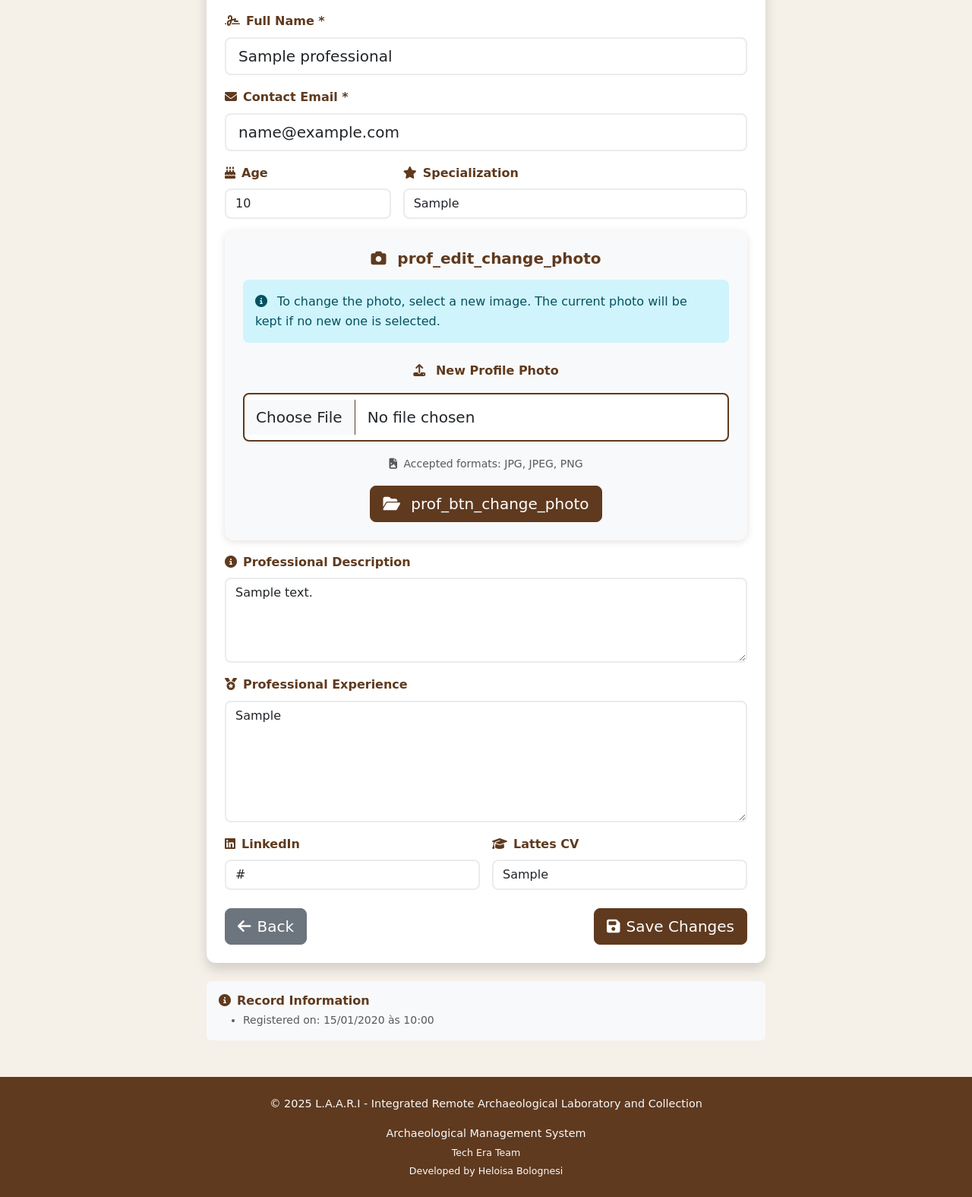
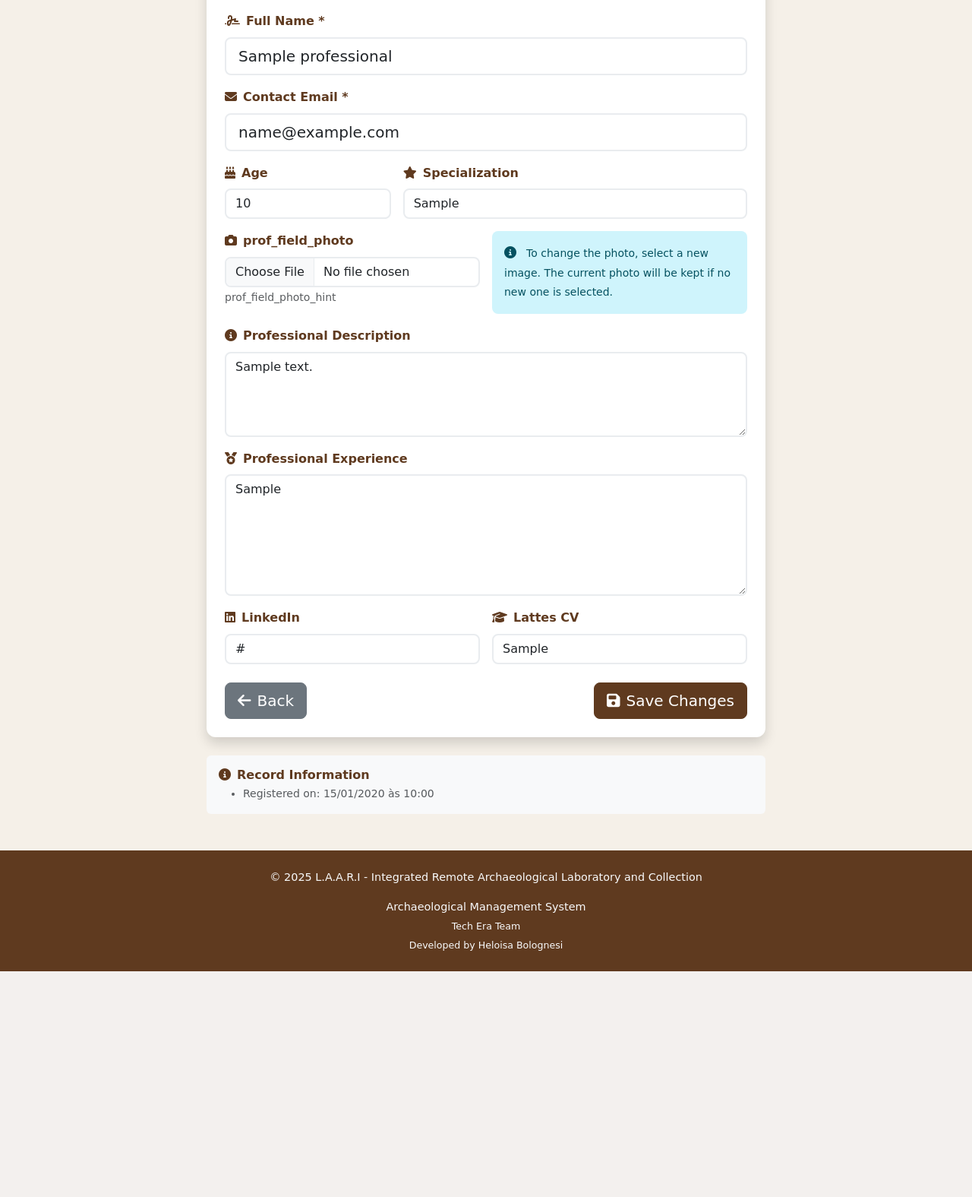
Before and after one commit to heloisabolognesi/teste22, a Flask app: page /editar_profissional/1 in a window 1280 px wide. Shown: the part 477-2052 px from the top of the page at 76% size. After the commit the page ends 1755 px from the top, so only its background shows below. Run offline with Flask 3, Linux system fonts and the light colour scheme; a user stored in the database is signed in; tables that the repository leaves empty hold one stand-in row (values such as "Sample post"); some libraries are stand-ins or nearby versions; some web fonts are replaced.

Commit message:
Standardize professional photo upload to match artifact layout
Update templates/editar_profissional.html to use the same HTML structure, CSS classes, and styling as the artifact photo upload component, ensuring visual consistency.

Replit-Commit-Author: Agent
Replit-Commit-Session-Id: 91bfc21d-135f-4f37-bb75-e9b5d890c340
Replit-Commit-Checkpoint-Type: full_checkpoint
Replit-Commit-Event-Id: 93b0cb6a-5487-42fc-a6d1-1790e75d6a33
Replit-Commit-Screenshot-Url: https://storage.googleapis.com/screenshot-production-us-central1/86f88c59-1b27-4410-98b4-2d7b6d49d99b/91bfc21d-135f-4f37-bb75-e9b5d890c340/zngYZTq

```diff
--- a/templates/editar_profissional.html
+++ b/templates/editar_profissional.html
@@ -98,97 +98,31 @@
                             {% endif %}
                         </div>
 
-                        <!-- Seção de Upload de Foto de Perfil -->
-                        <div class="col-12">
-                            <div class="card bg-light border-2 border-dashed">
-                                <div class="card-body p-4">
-                                    <h5 class="fw-bold mb-3 text-center">
-                                        <i class="fas fa-camera me-2 text-archaeological"></i>
-                                        {% if professional.profile_photo %}
-                                        <span data-i18n="prof_edit_change_photo">Alterar Foto de Perfil</span>
-                                        {% else %}
-                                        <span data-i18n="prof_edit_add_photo">Adicionar Foto de Perfil</span>
-                                        {% endif %}
-                                    </h5>
+                        <!-- Foto de Perfil - Mesmo estilo do upload de artefatos -->
+                        <div class="col-md-6">
+                            <label for="profile_photo" class="form-label fw-bold">
+                                <i class="fas fa-camera me-2"></i><span data-i18n="prof_field_photo">Foto do Profissional</span>
+                            </label>
+                            <input type="file" class="form-control" id="profile_photo" name="profile_photo" accept=".jpg,.jpeg,.png">
+                            <small class="form-text text-muted" data-i18n="prof_field_photo_hint">Formatos aceitos: JPG, JPEG, PNG</small>
+                            {% if form.profile_photo.errors %}
+                                <div class="invalid-feedback d-block">
+                                    {% for error in form.profile_photo.errors %}{{ error }}{% endfor %}
+                                </div>
+                            {% endif %}
+                        </div>
 
-                                    <div class="alert alert-info mb-4">
-                                        <i class="fas fa-info-circle me-2"></i>
-                                        {% if professional.profile_photo %}
-                                        <span data-i18n="prof_edit_photo_note">Para alterar a foto, selecione uma nova imagem abaixo. A foto atual será mantida se nenhuma nova for selecionada.</span>
-                                        {% else %}
-                                        <span data-i18n="prof_edit_photo_add_note">Adicione uma foto para o perfil do profissional usando o botão abaixo.</span>
-                                        {% endif %}
-                                    </div>
-
-                                    <!-- Input de arquivo explícito e visível -->
-                                    <div class="mb-3">
-                                        <label for="profile_photo" class="form-label fw-bold d-block text-center mb-3">
-                                            <i class="fas fa-upload me-2"></i>
-                                            {% if professional.profile_photo %}
-                                            <span data-i18n="prof_edit_new_photo">Selecionar Nova Foto</span>
-                                            {% else %}
-                                            <span data-i18n="prof_edit_select_photo">Selecionar Foto</span>
-                                            {% endif %}
-                                        </label>
-
-                                        <!-- Input file explícito -->
-                                        <input type="file"
-                                               class="form-control form-control-lg"
-                                               id="profile_photo"
-                                               name="profile_photo"
-                                               accept="image/png, image/jpeg, image/jpg"
-                                               style="border: 2px solid #5F3A1F; padding: 15px;">
-
-                                        <div class="text-center mt-3">
-                                            <small class="text-muted">
-                                                <i class="fas fa-file-image me-1"></i>
-                                                <span data-i18n="prof_photo_formats">Formatos aceitos: JPG, JPEG, PNG (máx. 5MB)</span>
-                                            </small>
-                                        </div>
-                                    </div>
-
-                                    <!-- Botão estilizado para selecionar arquivo (alternativo) -->
-                                    <div class="text-center mt-3">
-                                        <label for="profile_photo" class="btn btn-archaeological btn-lg" style="cursor: pointer;">
-                                            <i class="fas fa-folder-open me-2"></i>
-                                            {% if professional.profile_photo %}
-                                            <span data-i18n="prof_btn_change_photo">Escolher Nova Foto</span>
-                                            {% else %}
-                                            <span data-i18n="prof_btn_add_photo">Escolher Foto de Perfil</span>
-                                            {% endif %}
-                                        </label>
-                                    </div>
-
-                                    <!-- Preview do arquivo selecionado -->
-                                    <div id="photo-preview-container" class="text-center mt-3" style="display: none;">
-                                        <p class="text-success fw-bold mb-2">
-                                            <i class="fas fa-check-circle me-1"></i>
-                                            <span data-i18n="prof_photo_selected">Arquivo selecionado:</span>
-                                        </p>
-                                        <p id="photo-filename" class="text-muted"></p>
-                                    </div>
-
-                                    {% if form.profile_photo.errors %}
-                                        <div class="alert alert-danger mt-3">
-                                            {% for error in form.profile_photo.errors %}{{ error }}{% endfor %}
-                                        </div>
-                                    {% endif %}
-                                </div>
+                        <!-- Nota sobre foto atual -->
+                        <div class="col-md-6 d-flex align-items-end">
+                            <div class="alert alert-info mb-0 w-100">
+                                <i class="fas fa-info-circle me-2"></i>
+                                {% if professional.profile_photo %}
+                                <small data-i18n="prof_edit_photo_note">A foto atual será mantida se nenhuma nova for selecionada.</small>
+                                {% else %}
+                                <small data-i18n="prof_edit_photo_add_note">Adicione uma foto para o perfil do profissional.</small>
+                                {% endif %}
                             </div>
                         </div>
-
-                        <script>
-                        document.getElementById('profile_photo').addEventListener('change', function(e) {
-                            var container = document.getElementById('photo-preview-container');
-                            var filenameEl = document.getElementById('photo-filename');
-                            if (this.files && this.files[0]) {
-                                container.style.display = 'block';
-                                filenameEl.textContent = this.files[0].name + ' (' + (this.files[0].size / 1024 / 1024).toFixed(2) + ' MB)';
-                            } else {
-                                container.style.display = 'none';
-                            }
-                        });
-                        </script>
 
                         <div class="col-12">
                             <label for="{{ form.description.id }}" class="form-label fw-bold">
```
